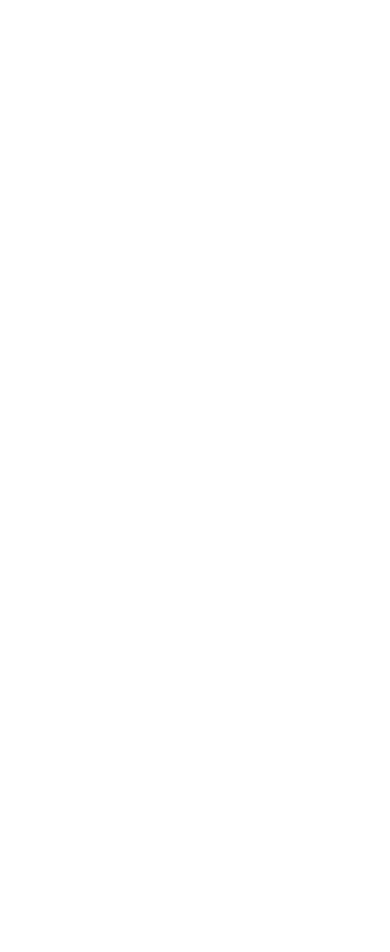
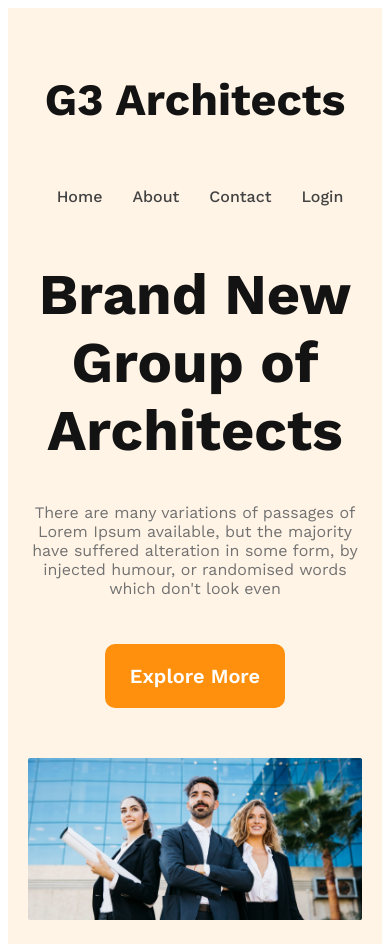
Before and after one commit to OnickAhmed/g3-architects-website, a plain HTML site: page index.html in a window 390 px wide. Before the commit the page ends 844 px from the top, so only its background shows below. Drawn offline with nearby package versions, Linux system fonts and the light colour scheme.

Commit message:
Header done with responsiveness

```diff
--- a/assets/style.css
+++ b/assets/style.css
@@ -0,0 +1,95 @@
+@import url('https://fonts.googleapis.com/css2?family=Work+Sans:ital,wght@0,100..900;1,100..900&display=swap');
+
+* {
+    font-family: "Lato", sans-serif;
+    font-family: "Open Sans", sans-serif;
+    font-family: "Work Sans", sans-serif;
+}
+
+/* Header Styles */
+.header{
+    background: rgba(255, 144, 14, 0.10);
+    padding: 0px 240px;
+}
+.nav{
+    display: flex;
+    justify-content: space-between;
+    align-items: center;
+}
+.nav-title{
+    font-size: 3rem;
+    font-weight: 700;
+    color: #131313;
+}
+
+.nav > ul{
+    display: flex;
+}
+
+.nav li{
+    list-style: none;
+    margin-right: 30px;
+    font-size: 1rem;
+    font-weight: 500;
+}
+
+.nav li a{
+    text-decoration: none;
+    color: #424242;
+}
+
+/* Banner */
+.banner-content{
+    max-width: 800px;
+    margin: 0 auto;
+    text-align: center;
+}
+.banner-title{
+    font-size: 4rem;
+    font-weight: 700;
+    color: #131313;
+}
+.banner-desc{
+    color: #727272;
+}
+.btn-primary{
+    color: #fff;
+    background-color: #FF900E;
+    font-size: 1.25rem;
+    padding: 20px 25px;
+    border: none;
+    border-radius: 10px;
+    font-weight: 600;
+    margin: 30px 0 50px 0;
+}
+.banner-img{
+    width: 100%;
+}
+
+/* Media Queries */
+
+/* Mobile */
+@media screen and (max-width: 576px) {
+    .header{
+        padding: 20px;
+    }
+    .nav{
+        flex-direction: column;
+    }
+    .nav-title{
+        font-size: 2.8rem;
+    }
+    .banner-title{
+        font-size: 3.6rem;
+    }
+}
+/* Tablet */
+
+@media screen and (min-width: 576px) and (max-width: 960px) {
+    .header{
+        padding: 50px;
+    }
+    .nav{
+        flex-direction: column;
+    }
+}
--- a/index.html
+++ b/index.html
@@ -1,12 +1,36 @@
 <!DOCTYPE html>
 <html lang="en">
-<head>
-    <meta charset="UTF-8">
-    <meta name="viewport" content="width=device-width, initial-scale=1.0">
+  <head>
+    <meta charset="UTF-8" />
+    <meta name="viewport" content="width=device-width, initial-scale=1.0" />
     <title>G3 Architects</title>
-    <link rel="stylesheet" href="assets/style.css">
-</head>
-<body>
-
-</body>
+    <link rel="stylesheet" href="assets/style.css" />
+  </head>
+  <body>
+    <header class="header">
+      <nav class="nav">
+        <h3 class="nav-title">G3 Architects</h3>
+        <ul>
+          <li><a href="">Home</a></li>
+          <li><a href="">About</a></li>
+          <li><a href="">Contact</a></li>
+          <li><a href="">Login</a></li>
+        </ul>
+      </nav>
+      <div class="banner">
+        <div class="banner-content">
+          <h1 class="banner-title">Brand New Group of Architects</h1>
+          <p class="banner-desc">
+            There are many variations of passages of Lorem Ipsum available, but
+            the majority have suffered alteration in some form, by injected
+            humour, or randomised words which don't look even
+          </p>
+          <button class="btn-primary">Explore More</button>
+        </div>
+        <img class="banner-img" src="assets/images/banner.png" alt="" />
+      </div>
+    </header>
+    <main class="main"></main>
+    <footer class="footer"></footer>
+  </body>
 </html>
```
